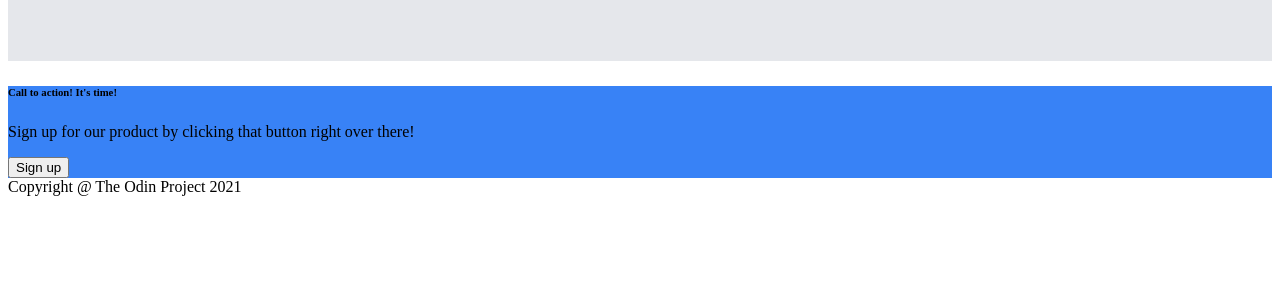
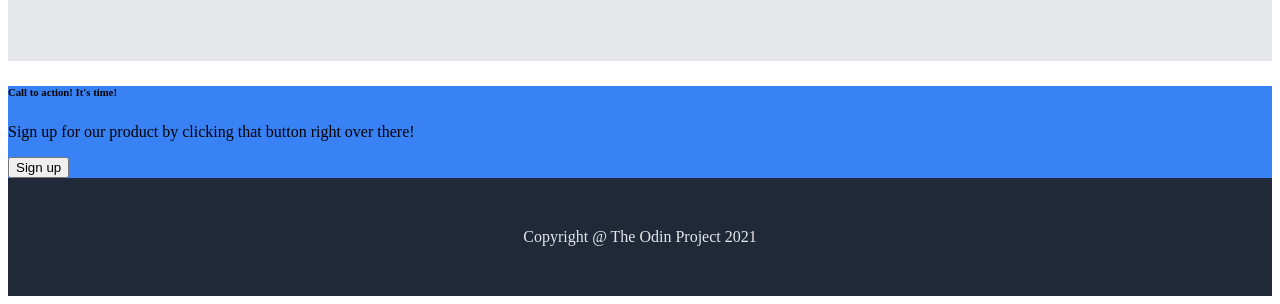
Before and after one commit to Kelechi125/odin-landing-page, a plain HTML site: page index.html in a window 1280 px wide. Shown: the part 704-1008 px from the top of the page. Before the commit the page ends 908 px from the top, so only its background shows below. Drawn offline with Linux system fonts and the light colour scheme.

Commit message:
update styling for .footer

```diff
--- a/styles.css
+++ b/styles.css
@@ -92,3 +92,10 @@ ul {
 .blue-box {
     background-color: #3882F6;
 }
+
+.footer {
+    background-color: #1F2937;
+    text-align: center;
+    color: #E5E7EB;
+    padding: 50px 0;
+}
```
